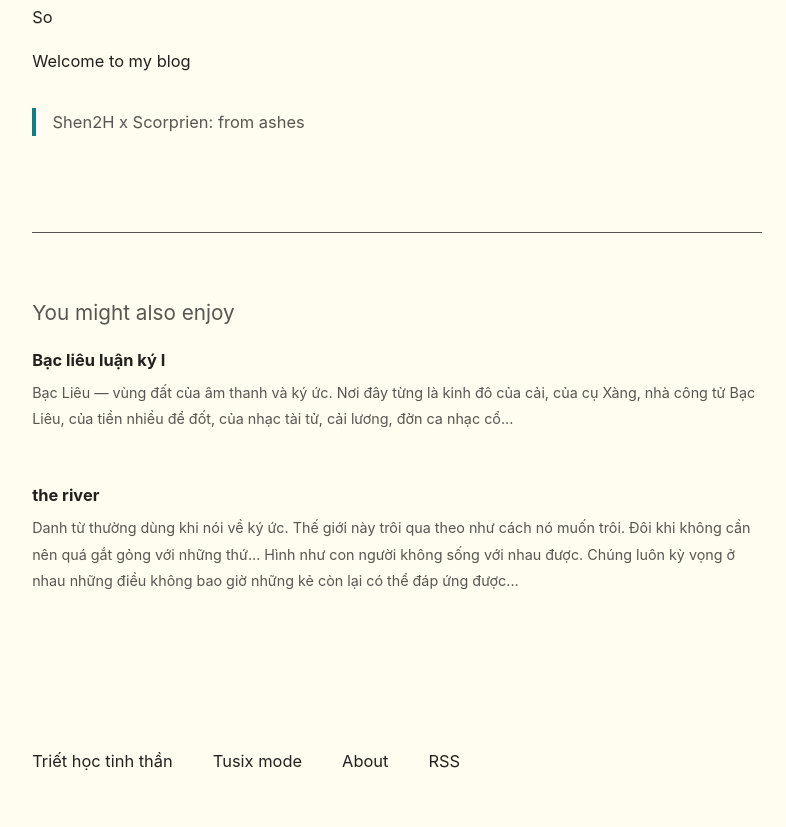
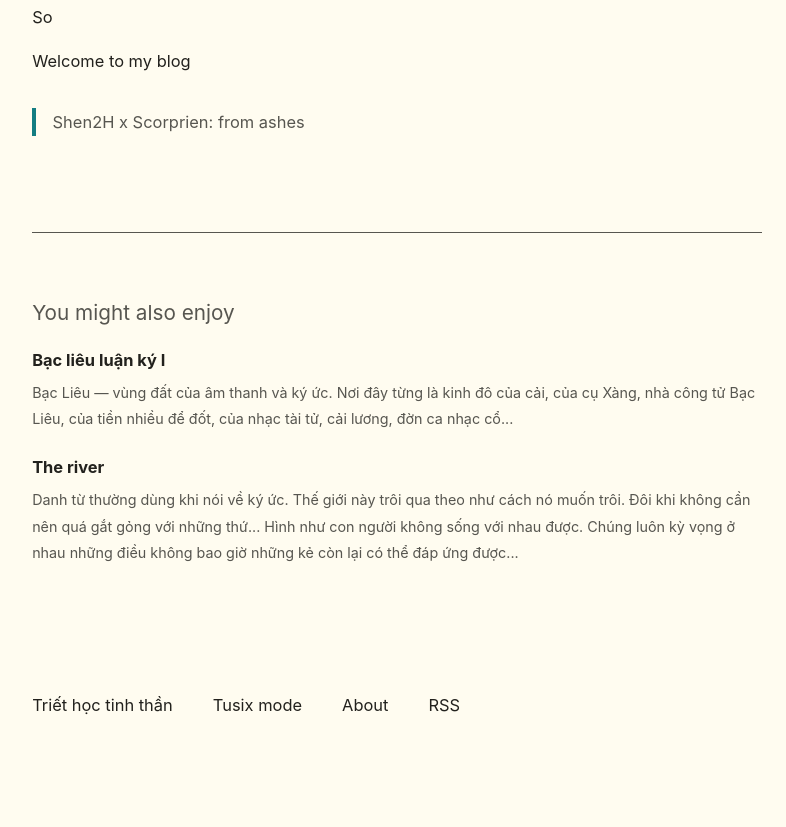
Before and after one commit to ShenRien/guyfindaway, an Eleventy site: page src/posts/about.md in a window 1280 px wide. Shown: the part 855-1682 px from the top of the page, without its empty margins (243-1029 px from the left). Built offline with nearby package versions, Linux system fonts and the light colour scheme; Eleventy itself is replaced by a stand-in of ours; files that its build step writes are made by us from their sources; what eleventy-plugin-code-style-hooks would draw is missing.

Commit message:
change title the river

```diff
--- a/src/_includes/layouts/post.liquid
+++ b/src/_includes/layouts/post.liquid
@@ -28,7 +28,7 @@ if similar.length > 0 %}
           {{ post.templateContent | smartExcerpt: 250 }}
         </p>
       </a>
-      <div style="height: 2em;"></div>
+      <div style="height: 0.3em;"></div>
     </li>
     {% endfor %}
   </ul>
--- a/src/posts/tusixmode/The River.md
+++ b/src/posts/tusixmode/The River.md
@@ -1,5 +1,5 @@
 ---
-title: the river
+title: The river
 description: '"người ta nói có một dòng sông..."'
 cssclasses:
   - posts
```
Also changed, not shown: src/posts/.obsidian/workspace.json.
